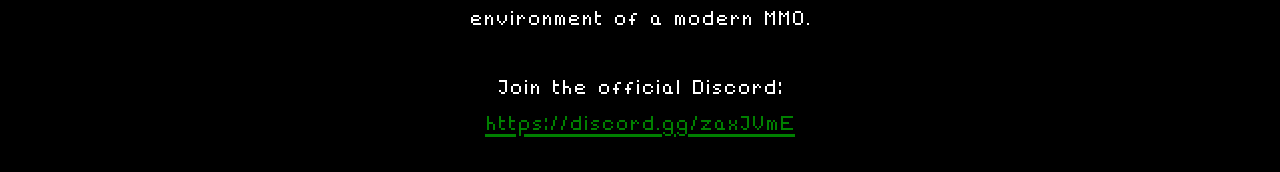
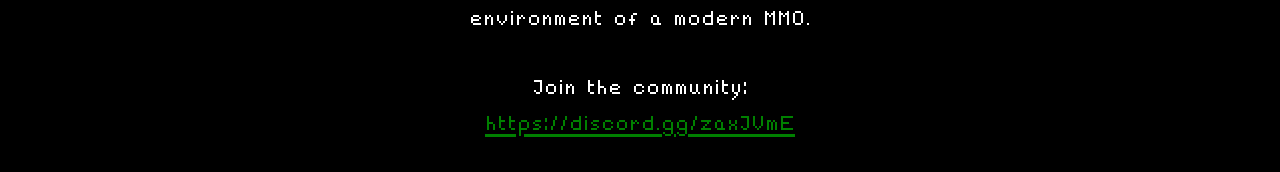
Before and after one commit to evannorton/Retro-MMO.com, a plain HTML site: page index.html in a window 1280 px wide. Shown: the part 649-821 px from the top of the page. Drawn offline with nearby package versions, Linux system fonts and the light colour scheme.

Commit message:
Discord link copy

```diff
--- a/index.html
+++ b/index.html
@@ -32,7 +32,7 @@
     <p>RetroMMO is an upcoming online RPG game in its very beginning stages of development. It marries the core game
         mechanics of classics such as Dragon Warrior and Final Fantasy with the open world environment of a modern MMO.
     </p>
-    <p>Join the official Discord:<br /><a href="https://discord.gg/zaxJVmE"
+    <p>Join the community:<br /><a href="https://discord.gg/zaxJVmE"
             target="_blank">https://discord.gg/zaxJVmE</a></p>
 </body>
 
```
